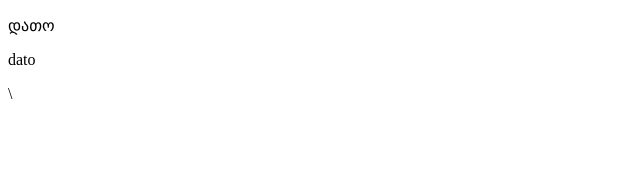
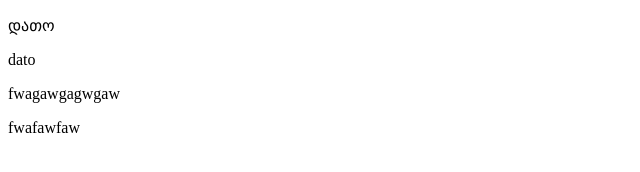
Before and after one commit to datucha165/test, a plain HTML site: page index.html in a window 1280 px wide. Shown: the whole page, without its empty margins (0-640 px from the left). Drawn offline with Linux system fonts and the light colour scheme.

Commit message:
yle davamate

```diff
--- a/index.html
+++ b/index.html
@@ -8,6 +8,7 @@
 <body>
     <p>დათო</p>
     <p>dato</p>
-    \
+    <p>fwagawgagwgaw</p>
+    <p>fwafawfaw</p>
 </body>
 </html>
```
